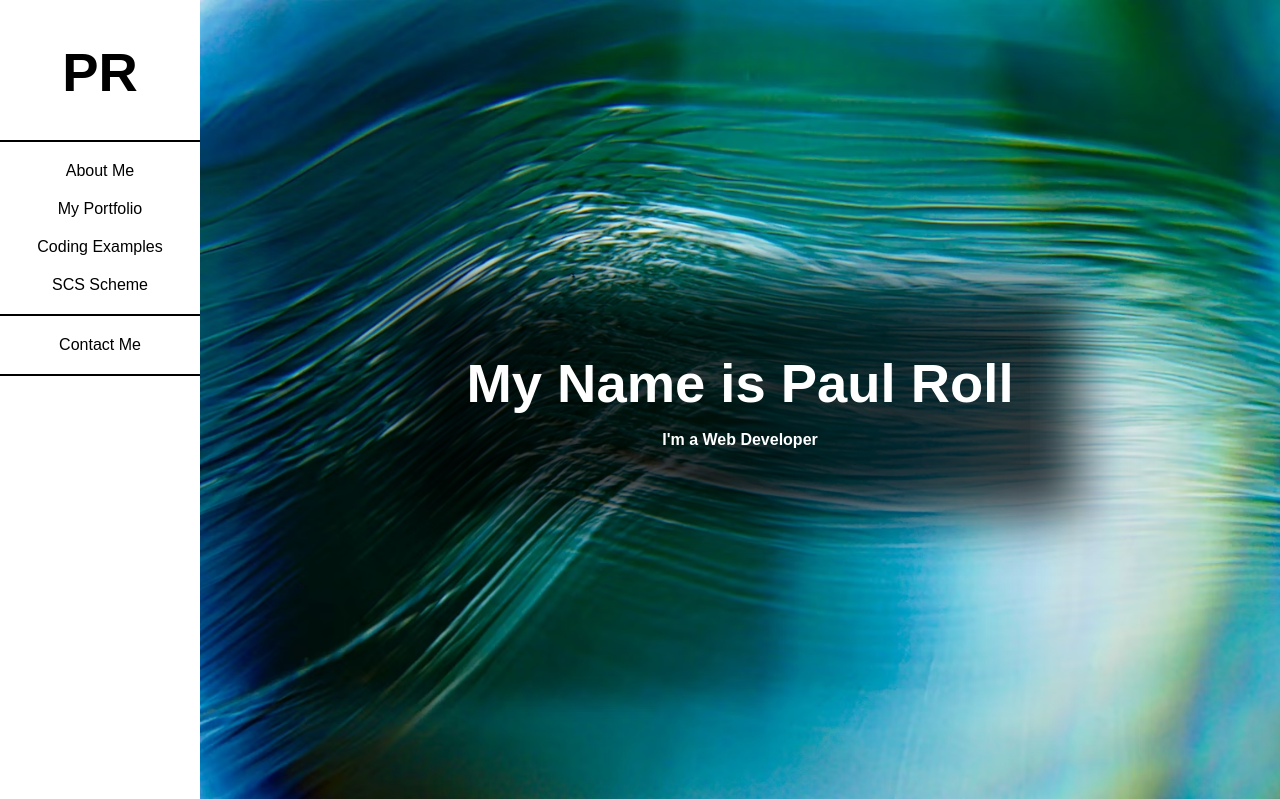
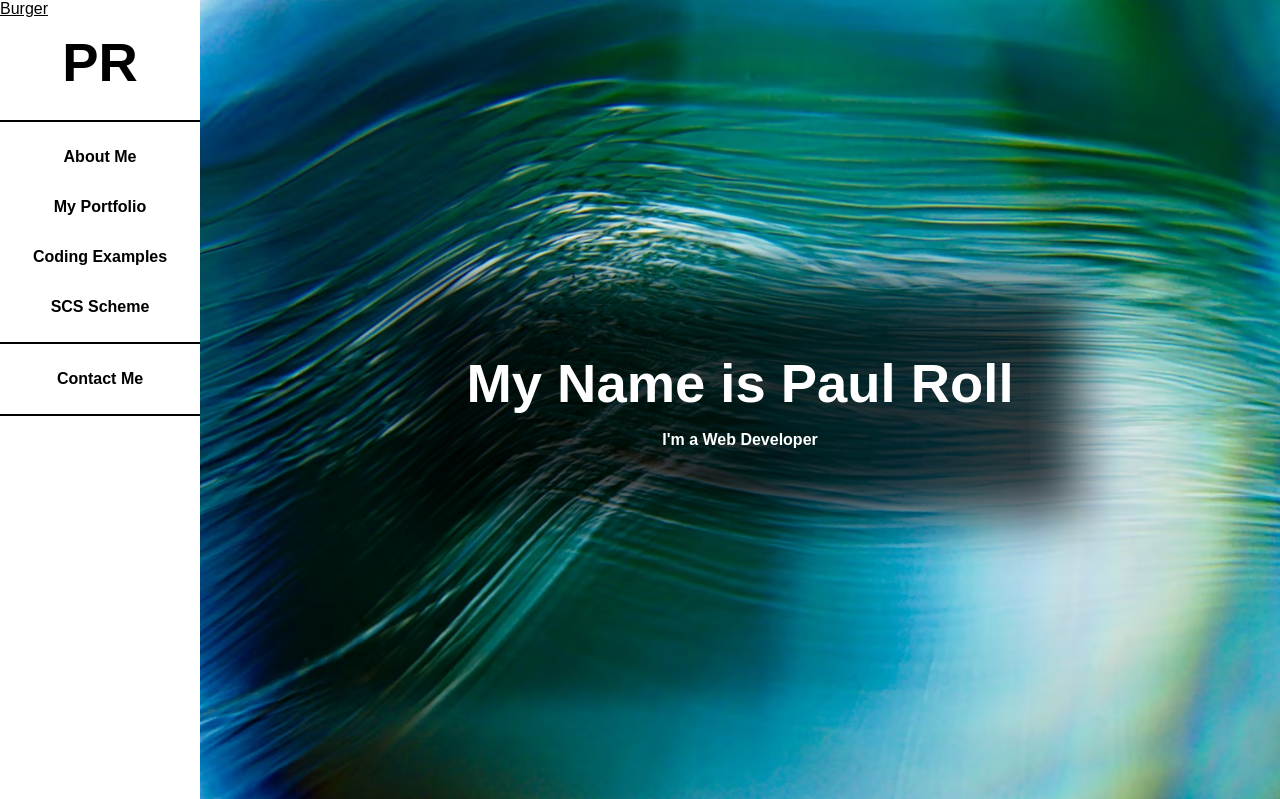
Before and after one commit to paul-roll/Portfolio, a PHP site: page / in a window 1280 px wide. Shown: the top 799 px of the page. Run offline with PHP 8.4, Linux system fonts and the light colour scheme.

Commit message:
added burger placeholder

```diff
--- a/css/stylesheet.css
+++ b/css/stylesheet.css
@@ -302,17 +302,24 @@ hr {
 
 /* line 37, ../../Users/paulr/Desktop/Netmatters/Portfolio/scss/2.base/_2.base.scss */
 a {
-  margin: 10px 0;
   text-decoration: none;
   color: black;
 }
 
-/* line 41, ../../Users/paulr/Desktop/Netmatters/Portfolio/scss/2.base/_2.base.scss */
+/* line 40, ../../Users/paulr/Desktop/Netmatters/Portfolio/scss/2.base/_2.base.scss */
 a:hover {
   text-decoration: underline;
 }
 
-/* line 46, ../../Users/paulr/Desktop/Netmatters/Portfolio/scss/2.base/_2.base.scss */
+/* line 45, ../../Users/paulr/Desktop/Netmatters/Portfolio/scss/2.base/_2.base.scss */
+.burger {
+  position: absolute;
+  top: 0;
+  left: 0;
+  z-index: 1;
+}
+
+/* line 52, ../../Users/paulr/Desktop/Netmatters/Portfolio/scss/2.base/_2.base.scss */
 .sidebar {
   margin: 0;
   padding: 0;
@@ -322,7 +329,7 @@ a:hover {
   overflow: hidden;
 }
 
-/* line 53, ../../Users/paulr/Desktop/Netmatters/Portfolio/scss/2.base/_2.base.scss */
+/* line 59, ../../Users/paulr/Desktop/Netmatters/Portfolio/scss/2.base/_2.base.scss */
 .sidebar .flex-container {
   height: 100%;
   display: flex;
@@ -330,7 +337,7 @@ a:hover {
   align-items: center;
 }
 
-/* line 62, ../../Users/paulr/Desktop/Netmatters/Portfolio/scss/2.base/_2.base.scss */
+/* line 68, ../../Users/paulr/Desktop/Netmatters/Portfolio/scss/2.base/_2.base.scss */
 .banner {
   color: white;
   background-image: url(../img/banner.avif);
@@ -338,7 +345,7 @@ a:hover {
   text-align: center;
 }
 
-/* line 67, ../../Users/paulr/Desktop/Netmatters/Portfolio/scss/2.base/_2.base.scss */
+/* line 73, ../../Users/paulr/Desktop/Netmatters/Portfolio/scss/2.base/_2.base.scss */
 .banner .flex-container {
   height: 100vh;
   display: flex;
@@ -347,107 +354,107 @@ a:hover {
   align-items: center;
 }
 
-/* line 73, ../../Users/paulr/Desktop/Netmatters/Portfolio/scss/2.base/_2.base.scss */
+/* line 79, ../../Users/paulr/Desktop/Netmatters/Portfolio/scss/2.base/_2.base.scss */
 .banner .flex-container > div {
   background-color: rgba(0, 0, 0, 0.75);
   box-shadow: 0 0 50px 50px rgba(0, 0, 0, 0.75);
 }
 
-/* line 81, ../../Users/paulr/Desktop/Netmatters/Portfolio/scss/2.base/_2.base.scss */
+/* line 87, ../../Users/paulr/Desktop/Netmatters/Portfolio/scss/2.base/_2.base.scss */
 .test {
   background-color: #666;
 }
 
-/* line 85, ../../Users/paulr/Desktop/Netmatters/Portfolio/scss/2.base/_2.base.scss */
+/* line 91, ../../Users/paulr/Desktop/Netmatters/Portfolio/scss/2.base/_2.base.scss */
 .wrapper {
   padding: 15px;
   margin: 0 auto;
 }
 
 @media (min-width: 576px) {
-  /* line 85, ../../Users/paulr/Desktop/Netmatters/Portfolio/scss/2.base/_2.base.scss */
+  /* line 91, ../../Users/paulr/Desktop/Netmatters/Portfolio/scss/2.base/_2.base.scss */
   .wrapper {
     max-width: 362px;
   }
 }
 
 @media (min-width: 768px) {
-  /* line 85, ../../Users/paulr/Desktop/Netmatters/Portfolio/scss/2.base/_2.base.scss */
+  /* line 91, ../../Users/paulr/Desktop/Netmatters/Portfolio/scss/2.base/_2.base.scss */
   .wrapper {
     max-width: 550px;
   }
 }
 
 @media (min-width: 992px) {
-  /* line 85, ../../Users/paulr/Desktop/Netmatters/Portfolio/scss/2.base/_2.base.scss */
+  /* line 91, ../../Users/paulr/Desktop/Netmatters/Portfolio/scss/2.base/_2.base.scss */
   .wrapper {
     max-width: 770px;
   }
 }
 
 @media (min-width: 1200px) {
-  /* line 85, ../../Users/paulr/Desktop/Netmatters/Portfolio/scss/2.base/_2.base.scss */
+  /* line 91, ../../Users/paulr/Desktop/Netmatters/Portfolio/scss/2.base/_2.base.scss */
   .wrapper {
     max-width: 950px;
   }
 }
 
-/* line 102, ../../Users/paulr/Desktop/Netmatters/Portfolio/scss/2.base/_2.base.scss */
+/* line 108, ../../Users/paulr/Desktop/Netmatters/Portfolio/scss/2.base/_2.base.scss */
 .hidden {
   display: none;
 }
 
 @media (min-width: 576px) {
-  /* line 106, ../../Users/paulr/Desktop/Netmatters/Portfolio/scss/2.base/_2.base.scss */
+  /* line 112, ../../Users/paulr/Desktop/Netmatters/Portfolio/scss/2.base/_2.base.scss */
   .hide-xs {
     display: none;
   }
 }
 
 @media (min-width: 576px) {
-  /* line 111, ../../Users/paulr/Desktop/Netmatters/Portfolio/scss/2.base/_2.base.scss */
+  /* line 117, ../../Users/paulr/Desktop/Netmatters/Portfolio/scss/2.base/_2.base.scss */
   .show-xs {
     display: inherit;
   }
 }
 
 @media (min-width: 768px) {
-  /* line 117, ../../Users/paulr/Desktop/Netmatters/Portfolio/scss/2.base/_2.base.scss */
+  /* line 123, ../../Users/paulr/Desktop/Netmatters/Portfolio/scss/2.base/_2.base.scss */
   .hide-sm {
     display: none;
   }
 }
 
 @media (min-width: 768px) {
-  /* line 122, ../../Users/paulr/Desktop/Netmatters/Portfolio/scss/2.base/_2.base.scss */
+  /* line 128, ../../Users/paulr/Desktop/Netmatters/Portfolio/scss/2.base/_2.base.scss */
   .show-sm {
     display: inherit;
   }
 }
 
 @media (min-width: 992px) {
-  /* line 128, ../../Users/paulr/Desktop/Netmatters/Portfolio/scss/2.base/_2.base.scss */
+  /* line 134, ../../Users/paulr/Desktop/Netmatters/Portfolio/scss/2.base/_2.base.scss */
   .hide-md {
     display: none;
   }
 }
 
 @media (min-width: 992px) {
-  /* line 133, ../../Users/paulr/Desktop/Netmatters/Portfolio/scss/2.base/_2.base.scss */
+  /* line 139, ../../Users/paulr/Desktop/Netmatters/Portfolio/scss/2.base/_2.base.scss */
   .show-md {
     display: inherit;
   }
 }
 
 @media (min-width: 1200px) {
-  /* line 139, ../../Users/paulr/Desktop/Netmatters/Portfolio/scss/2.base/_2.base.scss */
+  /* line 145, ../../Users/paulr/Desktop/Netmatters/Portfolio/scss/2.base/_2.base.scss */
   .hide-lg {
     display: none;
   }
 }
 
 @media (min-width: 1200px) {
-  /* line 144, ../../Users/paulr/Desktop/Netmatters/Portfolio/scss/2.base/_2.base.scss */
+  /* line 150, ../../Users/paulr/Desktop/Netmatters/Portfolio/scss/2.base/_2.base.scss */
   .show-lg {
     display: inherit;
   }
--- a/index.html
+++ b/index.html
@@ -11,16 +11,19 @@
   <body>
 
     <header>
+      <div class="burger">
+        <a href="#">Burger</a>
+      </div>
       <nav class="sidebar hidden show-xs">
         <div class="wrapper flex-container">
           <a href=""><h1>PR</h1></a>
           <hr>
-          <a href="#">About Me</a>
-          <a href="#">My Portfolio</a>
-          <a href="#">Coding Examples</a>
-          <a href="#">SCS Scheme</a>
+          <a href="#"><p>About Me</p></a>
+          <a href="#"><p>My Portfolio</p></a>
+          <a href="#"><p>Coding Examples</p></a>
+          <a href="#"><p>SCS Scheme</p></a>
           <hr>
-          <a href="#">Contact Me</a>
+          <a href="#"><p>Contact Me</p></a>
           <hr>
         </div>
       </nav>
```
Also changed, not shown: 1 other file.
